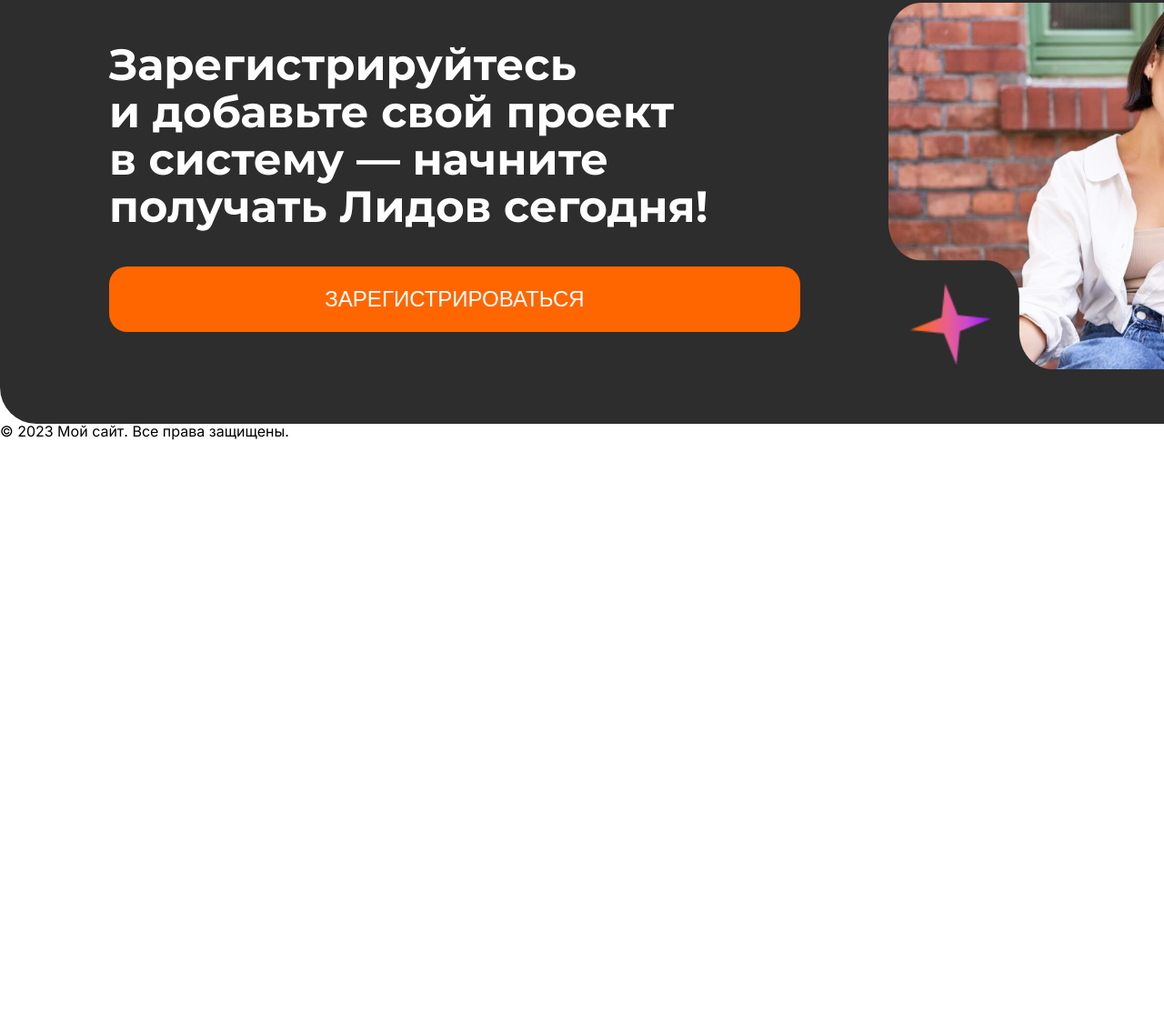
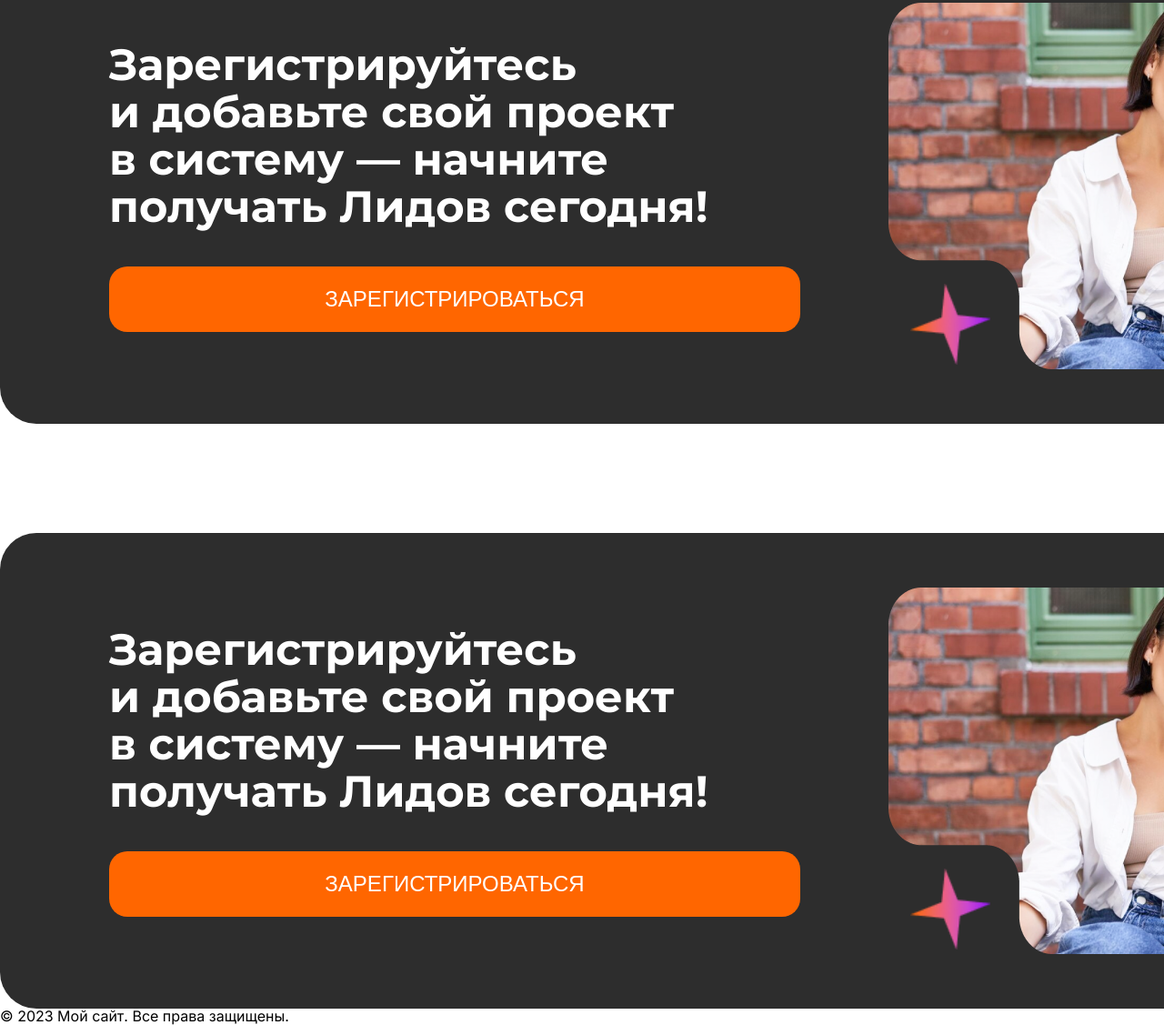
Before and after one commit to maksimpronin1991/redisign, a plain HTML site: page index.html in a window 1280 px wide. Shown: the part 6080-7207 px from the top of the page at 91% size. Before the commit the page ends 6564 px from the top, so only its background shows below. Drawn offline with Linux system fonts and the light colour scheme; a web font is replaced by a local one.

Commit message:
feat: more section

```diff
--- a/index.html
+++ b/index.html
@@ -406,6 +406,19 @@
                 </div>
             </div>
         </section>
+        <section class="promo2-section">
+            <div class="container promo2-block">
+                <div class="promo2-info">
+                    <h2 class="promo2-title">Зарегистрируйтесь и добавьте
+                        свой проект в систему — начните получать Лидов сегодня!
+                    </h2>
+                    <button class="button">Зарегистрироваться</button>
+                </div>
+                <div class="promo2-img">
+                    <img src="./img/promo2-img.png" alt="chip" class="promo2-img">
+                </div>
+            </div>
+        </section>
     </main>
 
     <footer class="footer">
```
